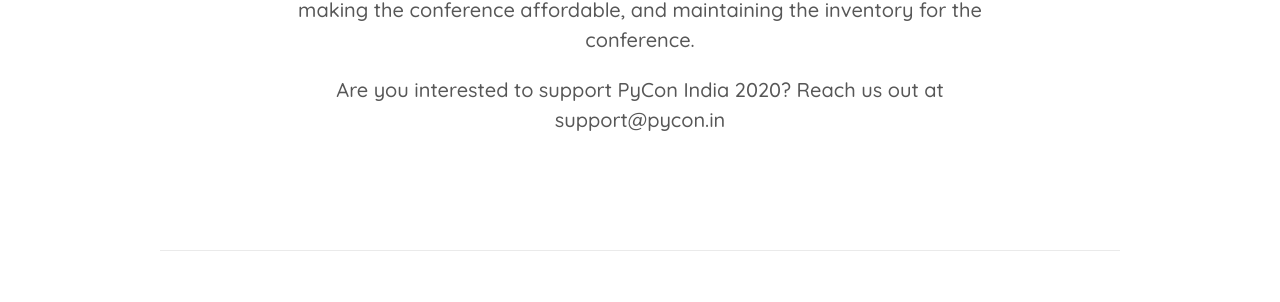
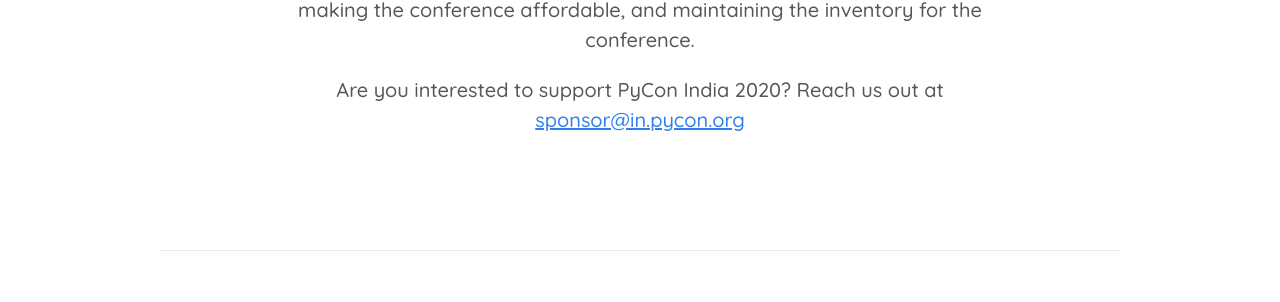
Before and after one commit to pythonindia/inpycon2020, a Jekyll site: the page built from index.md, in a window 1280 px wide. Shown: the part 2482-2784 px from the top of the page. Built offline with Jekyll 4.4.1, drawn with Linux system fonts in a browser that asks for light colours.

Commit message:
Adds email for sponsor section

```diff
--- a/_includes/supporter.html
+++ b/_includes/supporter.html
@@ -9,7 +9,8 @@
       and maintaining the inventory for the conference.
     </div>
     <p class="description">
-      Are you interested to support PyCon India 2020? Reach us out at support@pycon.in
+      Are you interested to support PyCon India 2020? Reach us out at
+      <a href="mailto:sponsor@in.pycon.org">sponsor@in.pycon.org</a>
     </p>
   </div>
 </div>
--- a/assets/css/styles.scss
+++ b/assets/css/styles.scss
@@ -350,6 +350,10 @@
       line-height: rem-calc(30);
       color: #575757;
 
+      a {
+        color: #2F80ED
+      }
+
       span.highlight {
         color: #EB090D;
         font-weight: bold;
```
